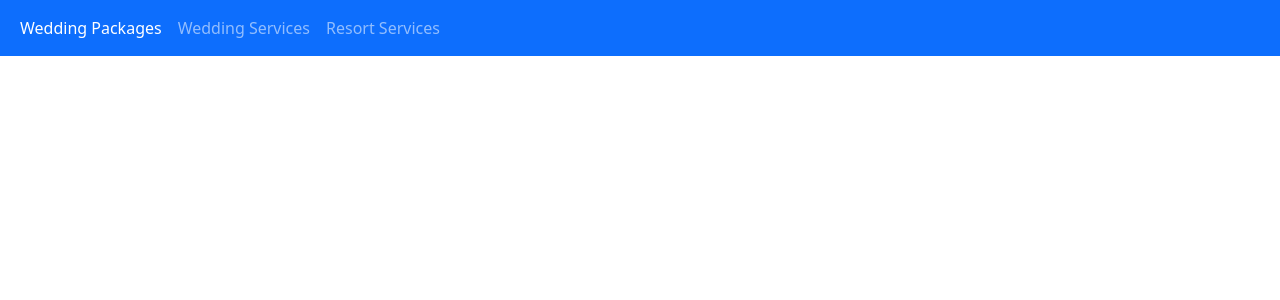
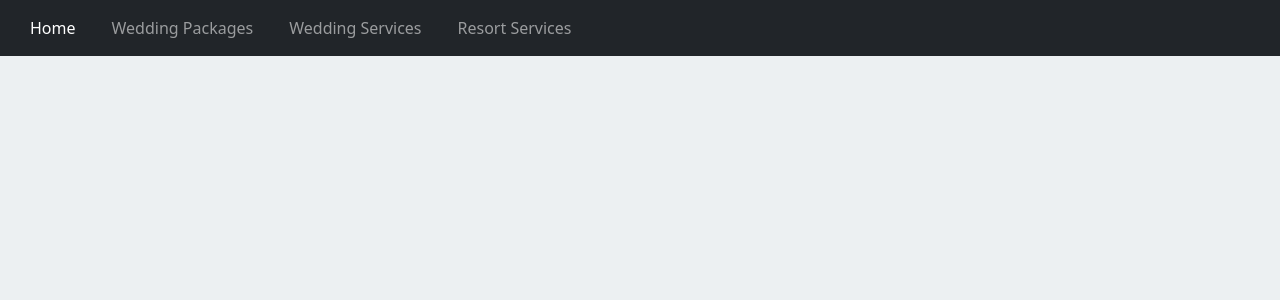
Before and after one commit to NikamPriya/New-Fun-Planet, an Angular app: page / in a window 1280 px wide. Shown: the top 300 px of the page. Built offline with nearby package versions, Linux system fonts and the light colour scheme.

Commit message:
changes done

```diff
--- /dev/null
+++ b/src/app/pages/home/home.component.html
@@ -0,0 +1 @@
+Home
--- a/src/app/pages/layout/layout.component.css
+++ b/src/app/pages/layout/layout.component.css
@@ -0,0 +1,29 @@
+.page {
+    overflow-x: hidden;
+    background-color: #ECF0F2;
+
+}
+
+li {
+    list-style-type: none;
+    margin: 0px 10px;
+}
+
+.header-top {
+    height: 45px;
+}
+.success {
+    border-color: #1B7261;
+    color: white;
+    background-color:  #1B7261;
+    border: solid;
+  }
+
+  .success:hover {
+    background-color:white;
+    color:  #1B7261;
+  }
+  .logo-light{
+    width: 200px;
+    height: 80px;
+  }
--- a/src/app/pages/layout/layout.component.html
+++ b/src/app/pages/layout/layout.component.html
@@ -1,8 +1,12 @@
-<nav class="navbar navbar-expand-sm bg-primary navbar-dark">
+ <nav class="navbar navbar-expand-sm bg-dark navbar-dark">
     <div class="container-fluid">
       <ul class="navbar-nav">
         <li class="nav-item">
-          <a class="nav-link active" routerLink="weddingPackages">Wedding Packages</a>
+          <a class="nav-link active" routerLink="home">Home</a>
+        </li>
+
+        <li class="nav-item">
+          <a class="nav-link " routerLink="weddingPackages">Wedding Packages</a>
         </li>
         <li class="nav-item">
           <a class="nav-link" routerLink="weddingServices">Wedding Services</a>
@@ -13,8 +17,6 @@
       </ul>
     </div>
   </nav>
-
-
-  <div class="container-fluid">
+  <div>
     <router-outlet></router-outlet>
   </div>
--- a/src/index.html
+++ b/src/index.html
@@ -1,13 +1,22 @@
 <!doctype html>
 <html lang="en">
+
 <head>
   <meta charset="utf-8">
   <title>NewFunPlanet</title>
   <base href="/">
   <meta name="viewport" content="width=device-width, initial-scale=1">
   <link rel="icon" type="image/x-icon" href="favicon.ico">
+  <link rel="stylesheet" href="https://cdnjs.cloudflare.com/ajax/libs/font-awesome/6.4.2/css/all.min.css"
+    integrity="sha512-z3gLpd7yknf1YoNbCzqRKc4qyor8gaKU1qmn+CShxbuBusANI9QpRohGBreCFkKxLhei6S9CQXFEbbKuqLg0DA=="
+    crossorigin="anonymous" referrerpolicy="no-referrer" />
+    <script src="https://cdn.jsdelivr.net/npm/bootstrap@5.3.0-alpha1/dist/js/bootstrap.bundle.min.js"
+        integrity="sha384-w76AqPfDkMBDXo30jS1Sgez6pr3x5MlQ1ZAGC+nuZB+EYdgRZgiwxhTBTkF7CXvN"
+        crossorigin="anonymous"></script>
 </head>
+
 <body>
   <app-root></app-root>
 </body>
+
 </html>
--- a/src/styles.css
+++ b/src/styles.css
@@ -1 +1,4 @@
 /* You can add global styles to this file, and also import other style files */
+body{
+    background-color: #ECF0F2 ;
+}
```
Also changed, not shown: src/app/app-routing.module.ts (+7 -1 lines), src/app/app.module.ts (+6 -3 lines), src/app/pages/home/home.component.ts (added, +11 -0 lines), src/app/pages/home/home.component.css (added), src/app/shared/directives/text.txt, 2 other files (tests, documents, lock files or other folders).
